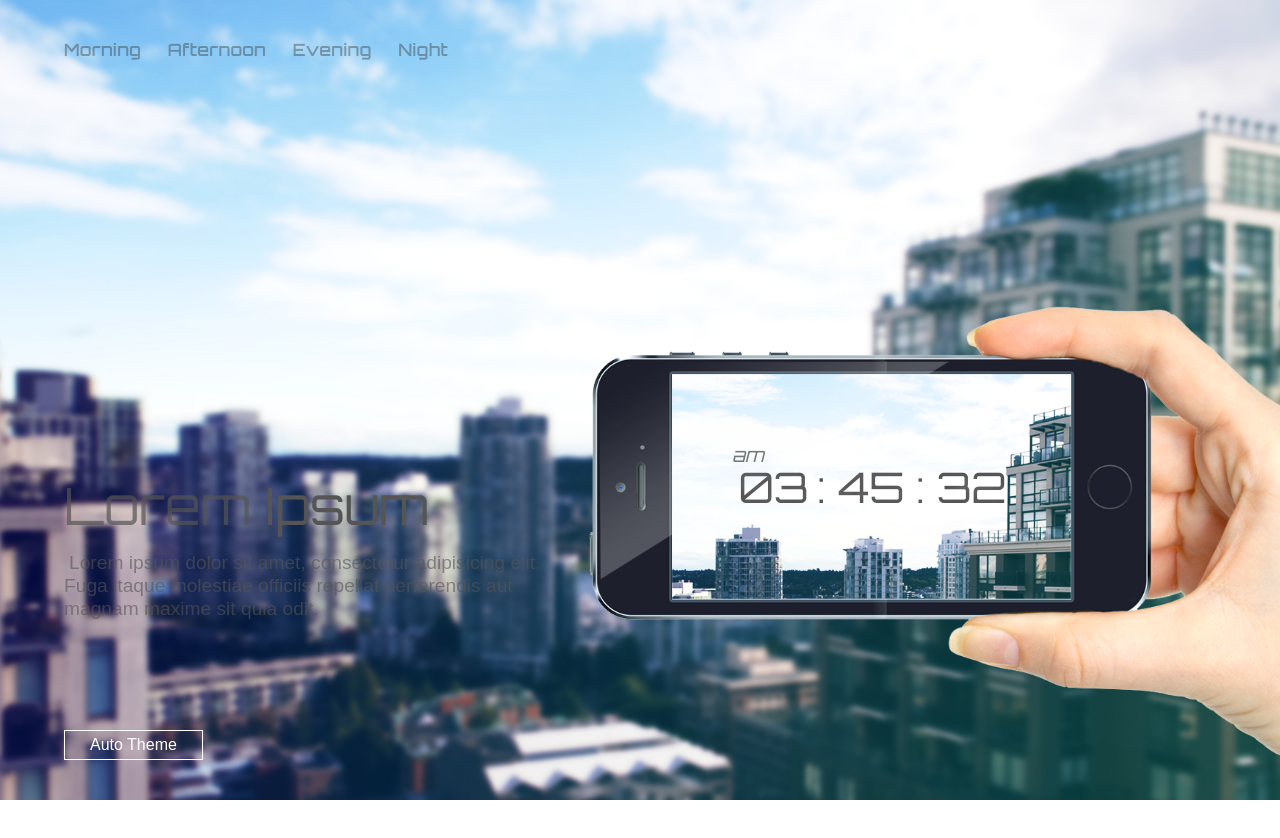
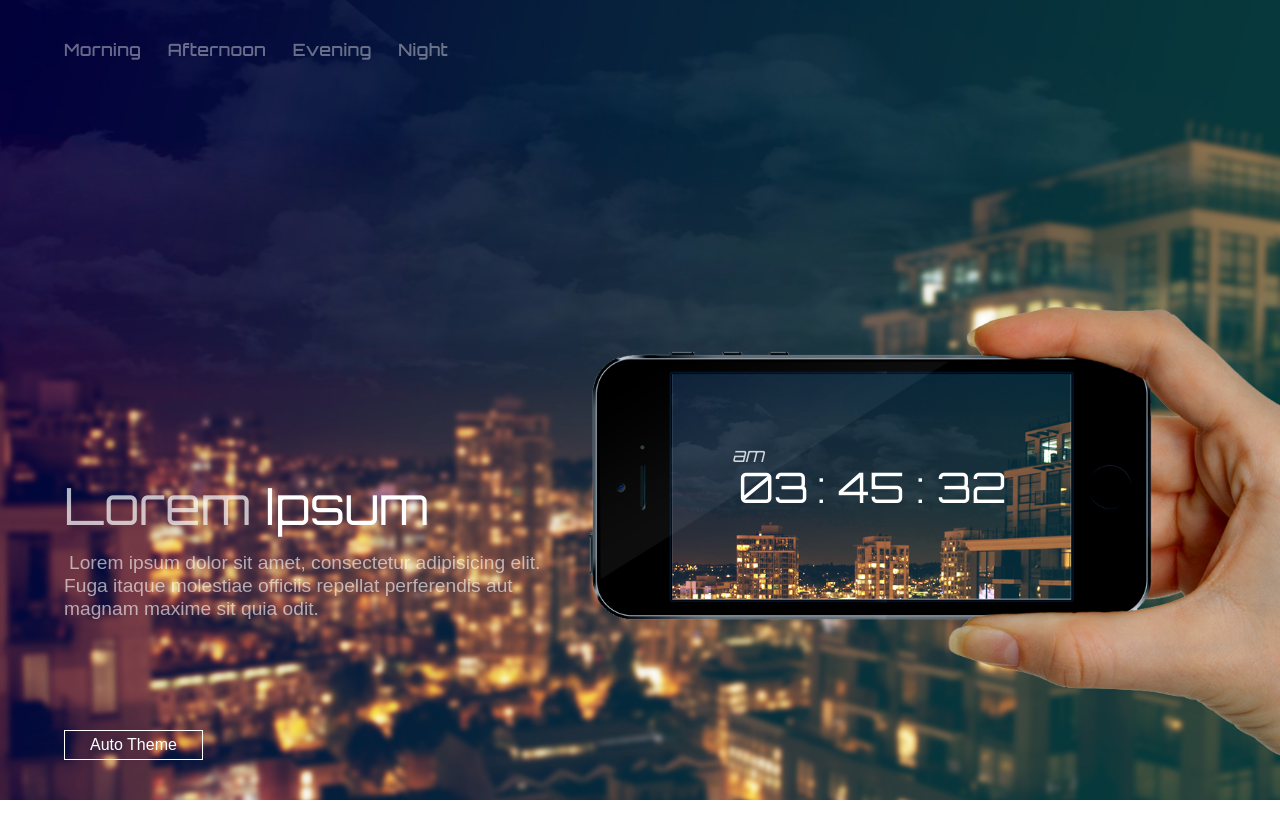
Before and after one commit to yuna-c/timer-reference, a plain HTML site: page index.html in a window 1280 px wide. Shown: the top 838 px of the page. Drawn offline with Linux system fonts and the light colour scheme.

Commit message:
1115 테 변경 함수

```diff
--- a/index.html
+++ b/index.html
@@ -10,7 +10,7 @@
 </head>
 
 <body>
-  <main class="afternoon">
+  <main>
     <img src="img/cloud1.png" alt="cloud1" class="cl1">
     <img src="img/cloud2.png" alt="cloud2" class="cl2">
 
--- a/js/main.js
+++ b/js/main.js
@@ -1,14 +1,16 @@
+const main = document.querySelector('main');
 const screen = document.querySelector('.screen');
 const em = screen.querySelector('em');
 const numbers = screen.querySelectorAll('span'); // 배열
-const txt = screen.querySelectorAll('em'); // em 두개 해서 am/pm 오전 오후 배뀌게 해보기
+const txt = screen.querySelectorAll('em'); // em 두개 해서 am/pm 오전 오후 바뀌게 해보기
 
 setInterval(() => {
+	changeTheme();
 	em.innerText = new Date().getHours() < 12 ? 'am' : 'pm';
+
 	//getTime함수가 [시간,분,초]반환
 	//반환된 배열값을 그대로 반복돌면서 setTime함수에 인수로 전달
 	//setTime반복돌면서 시간,분,초에 1자리수일때 앞에 '0'을 붙여주는 공통로직 반복처리
-
 	getTime().forEach((num, idx) => setTime(num, idx));
 }, 1000);
 
@@ -34,3 +36,24 @@ function getTime() {
 function setTime(num, idx) {
 	numbers[idx].innerText = num < 10 ? '0' + num : num;
 }
+
+//시간에 따른 테마 변경함수
+function changeTheme() {
+	// 배열로 담으면 어때?
+	const hr = new Date().getHours();
+	//빈 문자열로 초기화 시켜서 중첩 안되게
+	main.className = '';
+
+	if (hr >= 5 && hr < 10) {
+		main.classList.add('morning');
+	}
+	if (hr >= 12 && hr < 16) {
+		main.classList.add('afeternoon');
+	}
+	if (hr >= 16 && hr < 20) {
+		main.classList.add('evening');
+	}
+	if (hr >= 20 || hr < 5) {
+		main.classList.add('night');
+	}
+}
```
